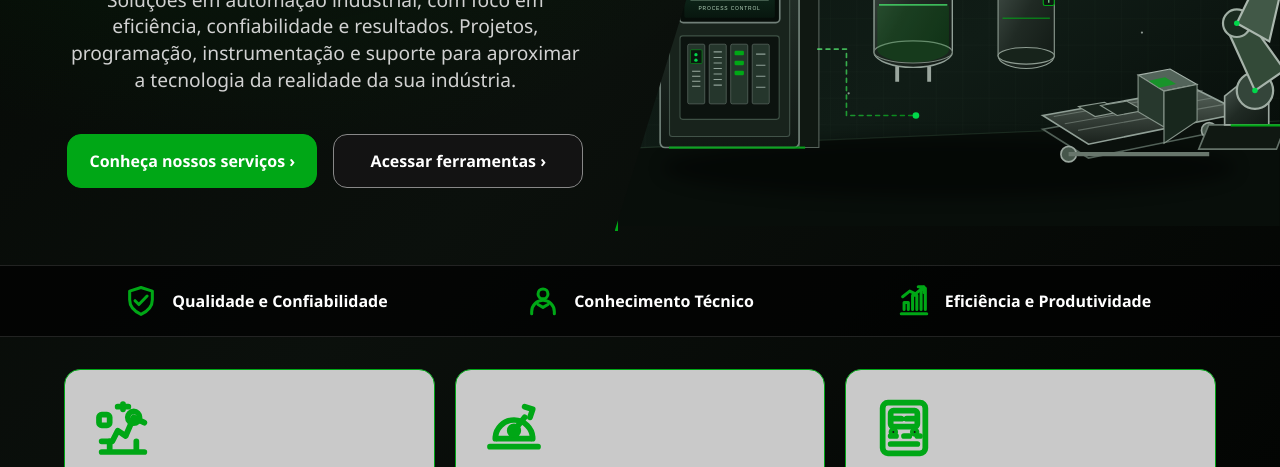
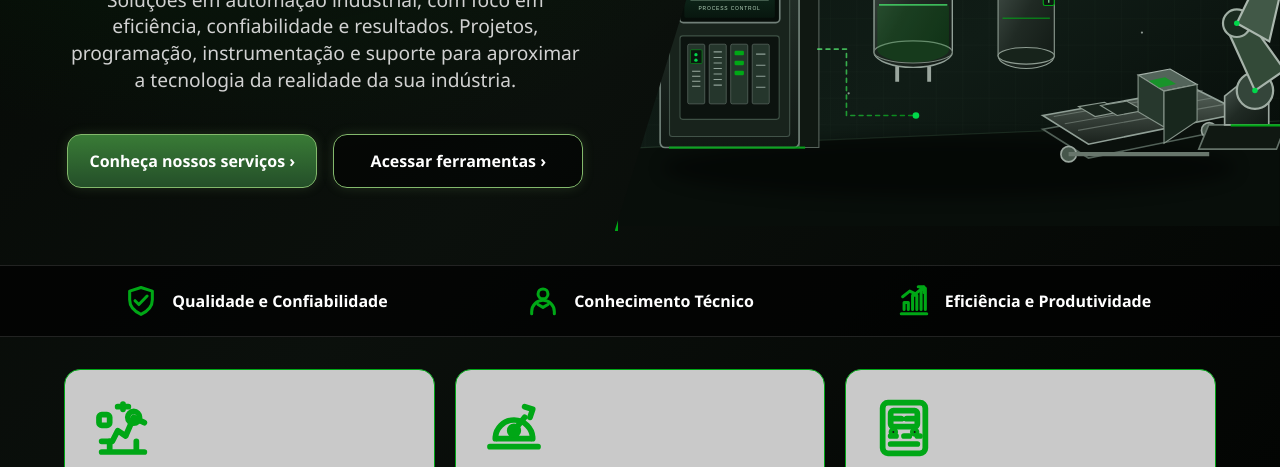
Before and after one commit to wx9play/le-tech, a plain HTML site: page index.html in a window 1280 px wide. Shown: the part 327-794 px from the top of the page. Drawn offline with nearby package versions, Linux system fonts and the light colour scheme.

Commit message:
Restaura as cores verdes anteriores dos botões

```diff
--- a/style.css
+++ b/style.css
@@ -323,3 +323,10 @@ body{background-color:#000!important;background-image:radial-gradient(ellipse at
  .hero-actions .btn{width:min(100%,320px)!important;min-width:0!important;max-width:320px!important;flex:0 1 auto!important}
  #sobre .photo img,#servicos .photo img,#portfolio .photo img,#ferramentas .photo img{max-height:250px!important}
 }
+
+
+/* Cores dos botões restauradas ao padrão verde escuro anterior */
+.btn,.pill{background:linear-gradient(180deg,#397b36,#244f29)!important;border:1px solid #83b96c!important;color:#fff!important;box-shadow:0 0 12px rgba(131,185,108,.18)!important}
+.btn.out{background:rgba(0,0,0,.5)!important;border:1px solid #83b96c!important;color:#fff!important}
+.btn:hover,.pill:hover{background:linear-gradient(180deg,#458d40,#2d6132)!important;box-shadow:0 0 20px rgba(131,185,108,.32)!important}
+.btn.out:hover{background:rgba(0,0,0,.72)!important;border-color:#9acb83!important}
```
